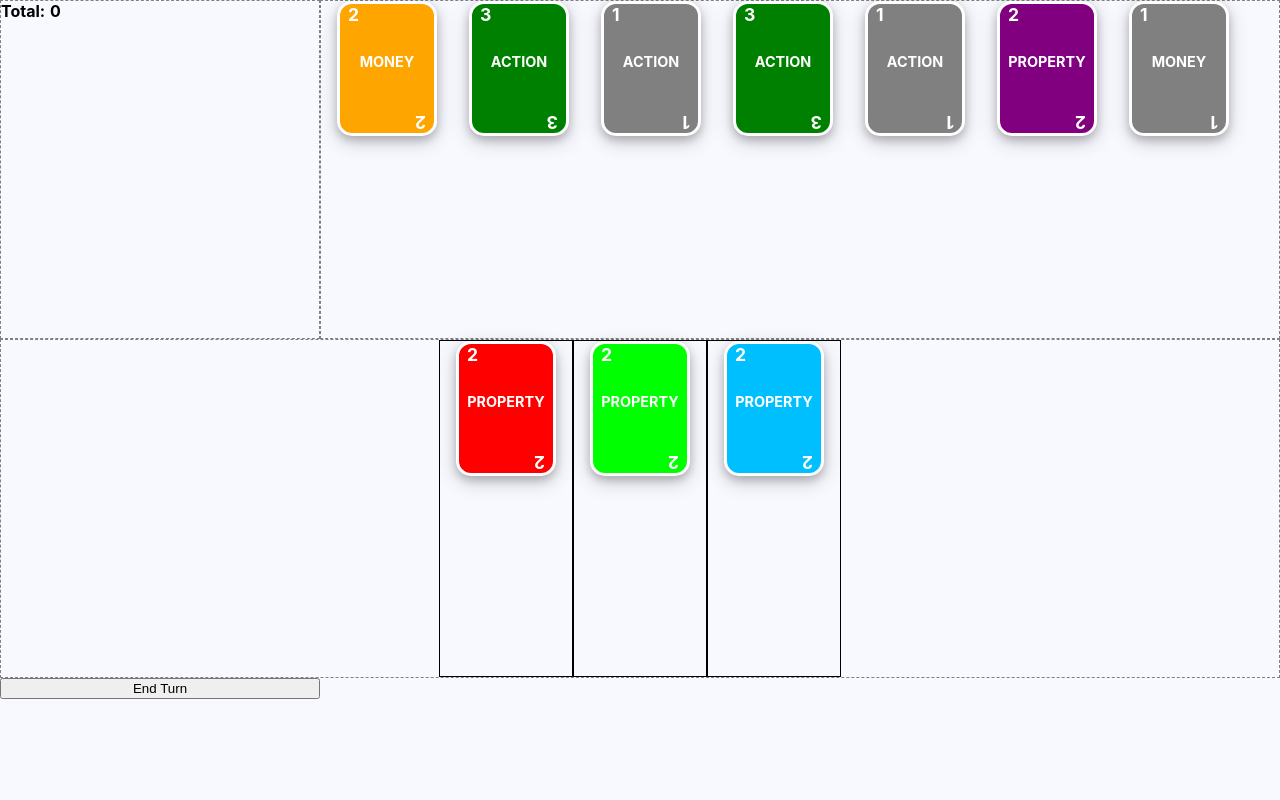
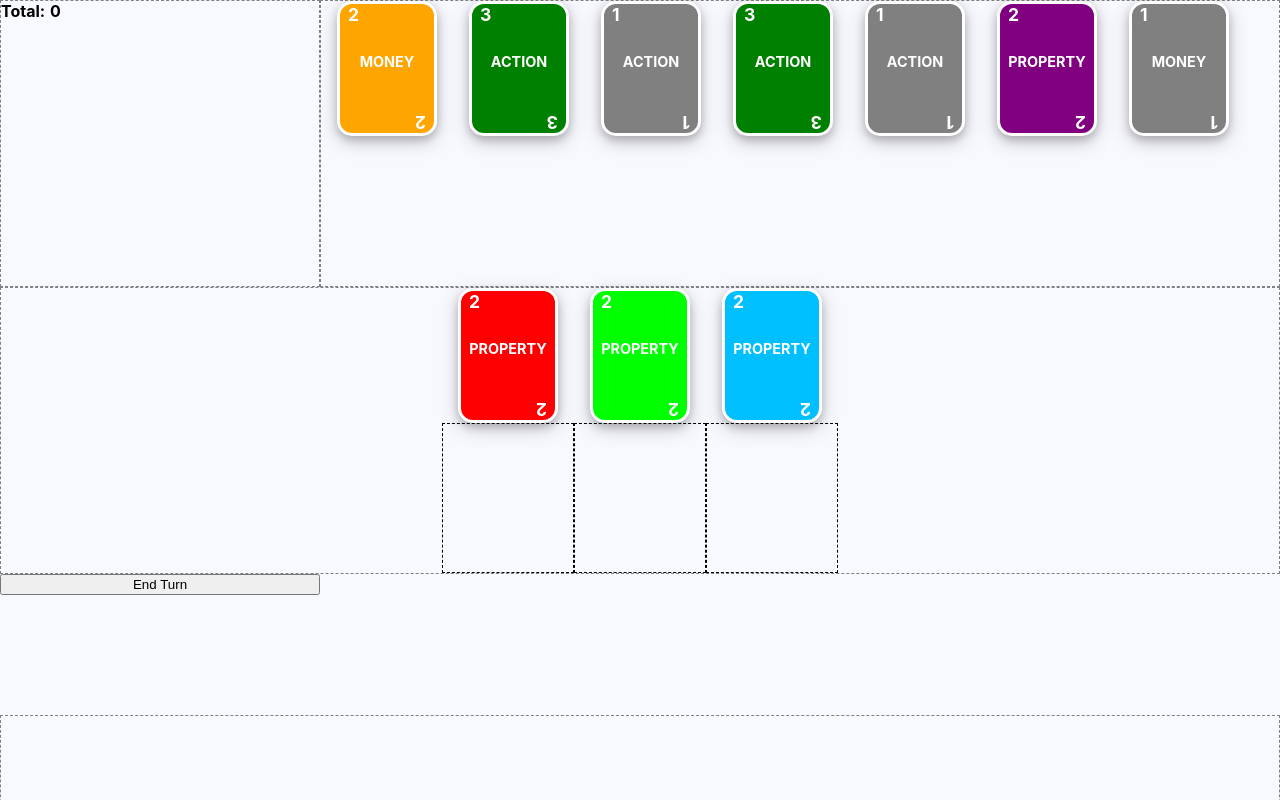
Before and after one commit to GCodeON/monopoly-deal, a Nuxt app: page / in a window 1280 px wide. Shown: the top 800 px of the page. Built offline with nearby package versions, Linux system fonts and the light colour scheme.

Commit message:
property stack without restrictions

```diff
--- a/components/Card.vue
+++ b/components/Card.vue
@@ -22,21 +22,16 @@
 
 export default {
   name: "card",
-  methods: {
-
-  },
+  props: ['card'],
   components: {
   },
   computed: {
 
   },
-  props: {
-    card: {
-      required : false,
-      type     : Object,
-      default  : null
-    }
+  methods: {
+
   }
+
 };
 </script>
 
--- a/components/Property.vue
+++ b/components/Property.vue
@@ -7,11 +7,16 @@
     @input="emitter"
     :move="checkMove"
   >
-    <div class="property-stack"
+    <div
+      class="property-stack"
+      v-for="card in realValue"
       :key="card.id"
-      v-for="card in realValue">
+    >
       <card :card="card" />
-      <property class="nested" :list="card.sets" />
+      <property
+        class="nested"
+        :list="card.sets"
+      />
     </div>
   </draggable>
 </template>
@@ -72,31 +77,20 @@ export default {
 
 
 <style lang="scss" scoped>
-// .item-container {
-//   max-width : 20rem;
-//   margin    : 0;
-// }
-// .item {
-//   padding          : 1rem;
-//   border           : solid black 1px;
-//   background-color : #fefefe;
-//   min-height       : fit-content;
-//   /* padding-bottom   : 50px; */
-// }
-// .item-sub {
-//  margin: 50px;
-// }
   .property-sets {
     display: flex;
     width: 100%;
     justify-content: center;
+    &.nested {
+      border     : dashed black 1px;
+    }
   }
   .property-stack {
     display        : flex;
     flex-direction : column;
-    border         : solid black 1px;
+    // border         : solid black 1px;
   }
   .nested {
-    min-height: 200px;
+    min-height : 150px;
   }
 </style>
```
